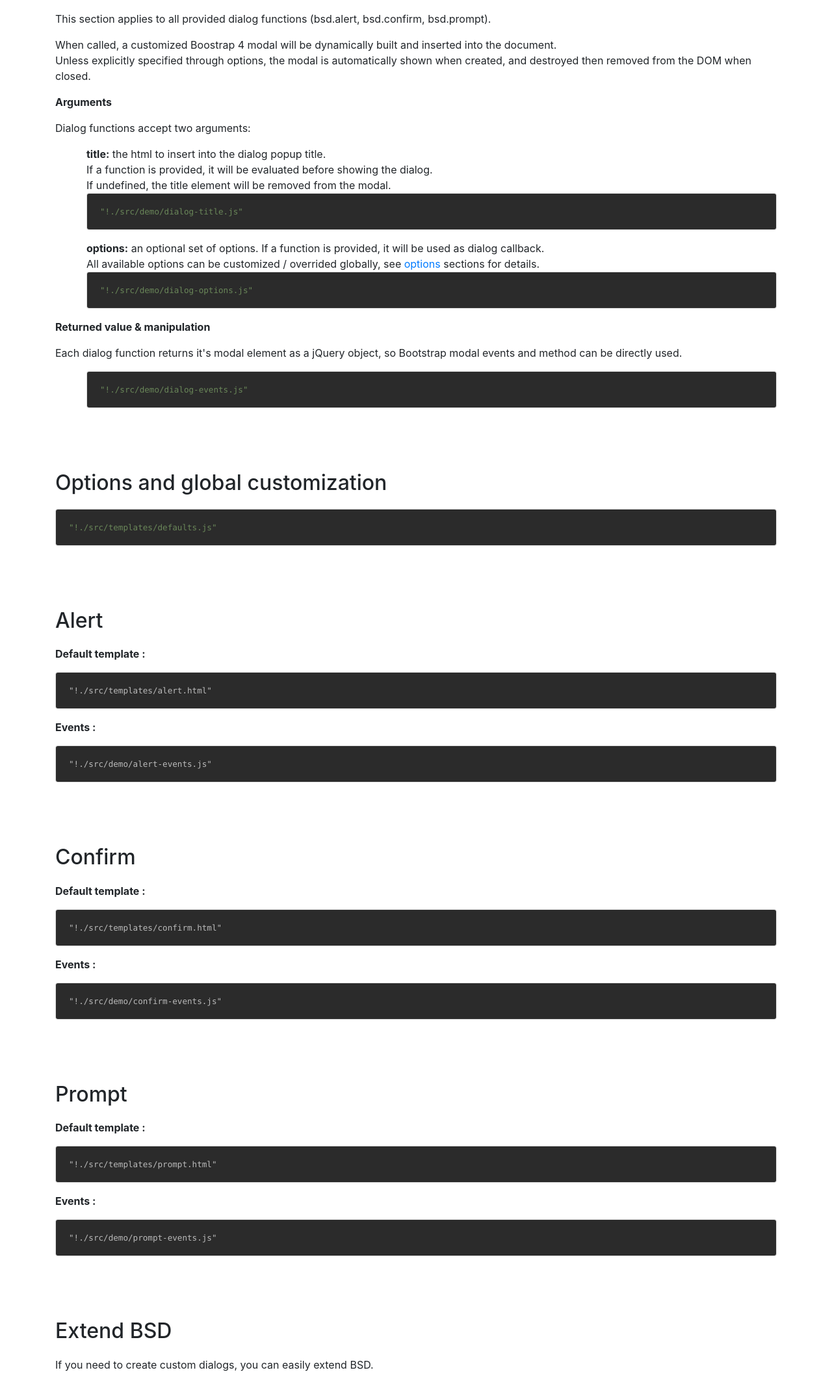
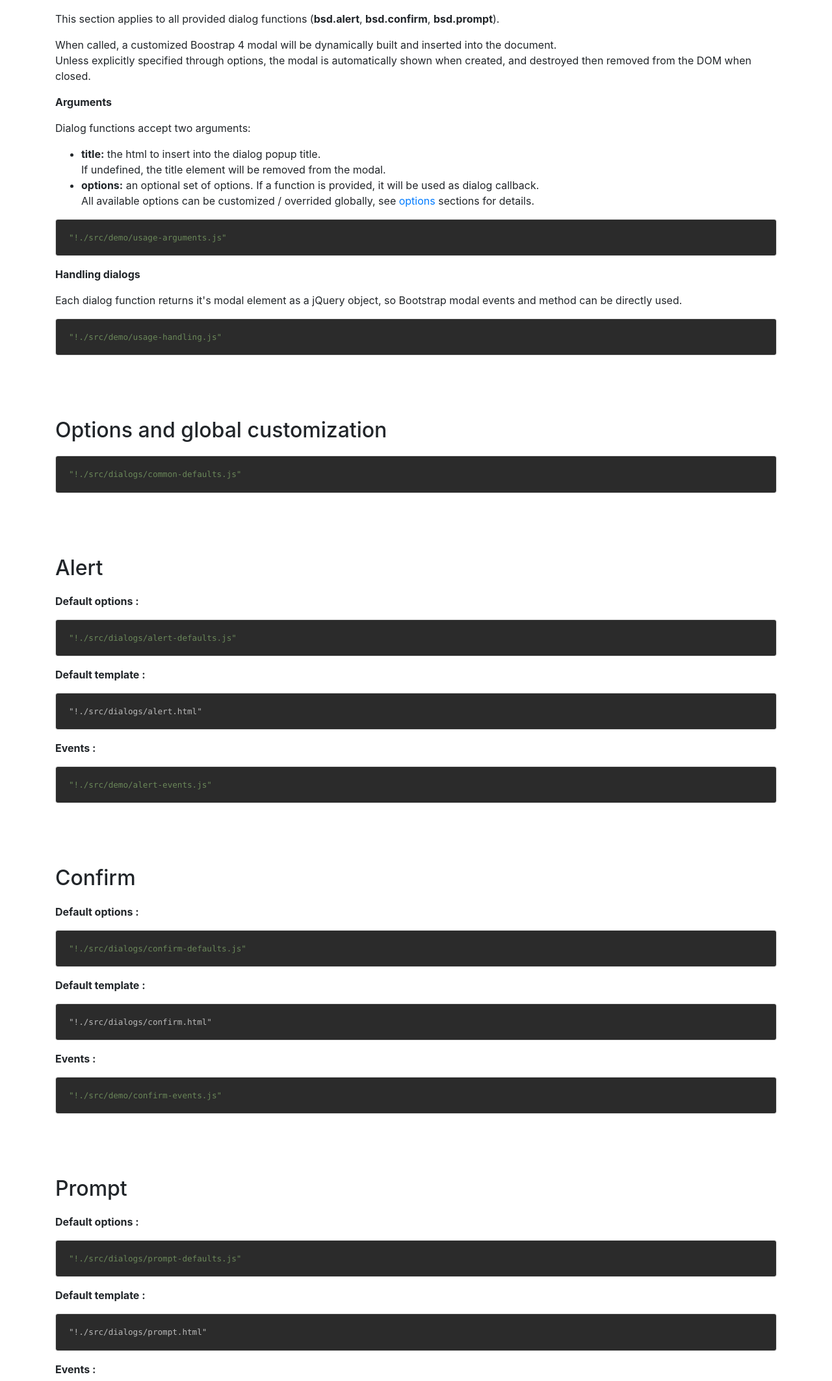
Before and after one commit to bgaze/bootstrap4-dialogs, a website: page src/demo.html in a window 1280 px wide. Shown: the part 390-2515 px from the top of the page at 65% size. Drawn offline with nearby package versions, Linux system fonts and the light colour scheme.

Commit message:
Reorganized project files

```diff
--- a/src/bootstrap4-dialogs.js
+++ b/src/bootstrap4-dialogs.js
@@ -6,15 +6,7 @@
     window.bsd = new function () {
         var self = this;
 
-        /*
-         * DEFAULTS COMMON SETTINGS.
-         */
-
-        "./src/templates/defaults.js"
-
-        /*
-         * DIALOG CREATOR
-         */
+        this.defaults = {};
 
         this.dialog = function (type, options, customize) {
             // Configure.
@@ -77,113 +69,36 @@
             return $dialog;
         };
 
-        /*
-         * ALERT
-         */
+    };
 
-        this.alert = function (title, options) {
-            return this.dialog("alert", options, function ($dialog, settings) {
-                // Manage dialog title.
-                if (!title) {
-                    $('.bsd-message', $dialog).remove();
-                } else {
-                    $('.bsd-message', $dialog).html(title);
-                }
+    /*
+     * DEFAULTS COMMON SETTINGS.
+     */
 
-                // Customize close button.
-                $('.bsd-close', $dialog).addClass(settings.closeClass).text(settings.closeText);
 
-                // Manage dialog events.
-                if (typeof settings.callback === 'function') {
-                    $dialog.on('click.dismiss.bs.modal keydown.dismiss.bs.modal', settings.callback);
-                }
-            });
-        };
+    "./src/dialogs/common-defaults.js"
 
-        /*
-         * CONFIRM
-         */
+    /*
+     * ALERT
+     */
 
-        this.confirm = function (title, options) {
-            return this.dialog("confirm", options, function ($dialog, settings) {
-                // Manage dialog title.
-                if (!title) {
-                    $('.bsd-message', $dialog).remove();
-                } else {
-                    $('.bsd-message', $dialog).html(title);
-                }
+    "./src/dialogs/alert-defaults.js"
 
-                // Customize buttons.
-                $('.bsd-cancel', $dialog).addClass(settings.cancelClass).text(settings.cancelText);
-                $('.bsd-confirm', $dialog).addClass(settings.confirmClass).text(settings.confirmText);
+    "./src/dialogs/alert-function.js"
 
-                // Manage dialog events.
-                if (typeof settings.callback === 'function') {
-                    // Close on Escape key.
-                    $dialog.on('keydown.dismiss.bs.modal', function (e) {
-                        settings.callback(false, e);
-                    });
+    /*
+     * CONFIRM
+     */
 
-                    // Close on click.
-                    $dialog.on('click.dismiss.bs.modal', function (e) {
-                        if (!$(e.target).is('.bsd-confirm')) {
-                            settings.callback(false, e);
-                        }
-                    });
+    "./src/dialogs/confirm-defaults.js"
 
-                    // Confirm button click.
-                    $('.bsd-confirm', $dialog).click(function (e) {
-                        if (settings.callback(true, e) !== false) {
-                            $dialog.modal('hide');
-                        }
-                    });
-                }
-            });
-        };
+    "./src/dialogs/confirm-function.js"
 
-        /*
-         * PROMPT
-         */
+    /*
+     * PROMPT
+     */
 
-        this.prompt = function (title, options) {
-            return this.dialog("prompt", options, function ($dialog, settings) {
-                // Manage dialog title.
-                if (!title) {
-                    $('.bsd-message', $dialog).remove();
-                } else {
-                    $('.bsd-message', $dialog).html(title);
-                }
+    "./src/dialogs/prompt-defaults.js"
 
-                // Append prompt field based on config.
-                var input = (typeof settings.field === 'function') ? settings.field(settings.multiline) : settings.field;
-                $('.bsd-field-wrapper', $dialog).append(input);
-
-                // Customize buttons.
-                $('.bsd-cancel', $dialog).addClass(settings.cancelClass).text(settings.cancelText);
-                $('.bsd-confirm', $dialog).addClass(settings.confirmClass).text(settings.confirmText);
-
-                // Manage dialog events.
-                if (typeof settings.callback === 'function') {
-                    // Close on Escape key.
-                    $dialog.on('keydown.dismiss.bs.modal', function (e) {
-                        settings.callback(null, e);
-                    });
-
-                    // Close on click.
-                    $dialog.on('click.dismiss.bs.modal', function (e) {
-                        if (!$(e.target).is('.bsd-confirm')) {
-                            settings.callback(null, e);
-                        }
-                    });
-
-                    // Confirm button click.
-                    $('.bsd-confirm', $dialog).click(function (e) {
-                        if (settings.callback($('bsd-field', $dialog).val(), e) !== false) {
-                            $dialog.modal('hide');
-                        }
-                    });
-                }
-            });
-        };
-    };
+    "./src/dialogs/prompt-function.js"
 }(jQuery));
--- a/src/demo.html
+++ b/src/demo.html
@@ -111,7 +111,7 @@
                         <h2>Usage</h2>
 
                         <p>
-                            This section applies to all provided dialog functions (bsd.alert, bsd.confirm, bsd.prompt).
+                            This section applies to all provided dialog functions (<b>bsd.alert</b>, <b>bsd.confirm</b>, <b>bsd.prompt</b>).
                         </p>
 
                         <p>
@@ -128,33 +128,28 @@
                             Dialog functions accept two arguments:
                         </p>
 
-                        <ul class="list-unstyled pl-sm-5">
+                        <ul>
                             <li>
                                 <b>title:</b> the html to insert into the dialog popup title.<br/>
-                                If a function is provided, it will be evaluated before showing the dialog.<br/>
                                 If undefined, the title element will be removed from the modal.
-                                <pre class="card"><code class="javascript">"!./src/demo/dialog-title.js"</code></pre>
                             </li>
                             <li>
                                 <b>options:</b> an optional set of options. If a function is provided, it will be used as dialog callback.<br/>
                                 All available options can be customized / overrided globally, see <a href="#options">options</a> sections for details.
-                                <pre class="card"><code class="javascript">"!./src/demo/dialog-options.js"</code></pre>
                             </li>
                         </ul>
 
+                        <pre class="card"><code class="javascript">"!./src/demo/usage-arguments.js"</code></pre>
+
                         <p>
-                            <strong>Returned value & manipulation</strong>
+                            <strong>Handling dialogs</strong>
                         </p>
 
                         <p>
                             Each dialog function returns it's modal element as a jQuery object, so Bootstrap modal events and method can be directly used.
                         </p>
 
-                        <ul class="list-unstyled pl-sm-5">
-                            <li>
-                                <pre class="card"><code class="javascript">"!./src/demo/dialog-events.js"</code></pre>
-                            </li>
-                        </ul>
+                        <pre class="card"><code class="javascript">"!./src/demo/usage-handling.js"</code></pre>
                     </div>
                 </div>
             </section>
@@ -163,7 +158,7 @@
                 <div class="row">
                     <div class="col">
                         <h2>Options and global customization</h2>
-                        <pre class="card"><code class="javascript">"!./src/templates/defaults.js"</code></pre>
+                        <pre class="card"><code class="javascript">"!./src/dialogs/common-defaults.js"</code></pre>
                     </div>
                 </div>
             </section>
@@ -174,9 +169,14 @@
                         <h2>Alert</h2>
 
                         <p>
+                            <strong>Default options :</strong>
+                        </p>
+                        <pre class="card"><code class="javascript">"!./src/dialogs/alert-defaults.js"</code></pre>
+
+                        <p>
                             <strong>Default template :</strong>
                         </p>
-                        <pre class="card"><code class="html">"!./src/templates/alert.html"</code></pre>
+                        <pre class="card"><code class="html">"!./src/dialogs/alert.html"</code></pre>
 
                         <p>
                             <strong>Events :</strong>
@@ -184,7 +184,7 @@
                         <p>
 
                         </p>
-                        <pre class="card"><code class="html">"!./src/demo/alert-events.js"</code></pre>
+                        <pre class="card"><code class="javascript">"!./src/demo/alert-events.js"</code></pre>
                     </div>
                 </div>
             </section>
@@ -195,14 +195,19 @@
                         <h2>Confirm</h2>
 
                         <p>
+                            <strong>Default options :</strong>
+                        </p>
+                        <pre class="card"><code class="javascript">"!./src/dialogs/confirm-defaults.js"</code></pre>
+
+                        <p>
                             <strong>Default template :</strong>
                         </p>
-                        <pre class="card"><code class="html">"!./src/templates/confirm.html"</code></pre>
+                        <pre class="card"><code class="html">"!./src/dialogs/confirm.html"</code></pre>
 
                         <p>
                             <strong>Events :</strong>
                         </p>
-                        <pre class="card"><code class="html">"!./src/demo/confirm-events.js"</code></pre>
+                        <pre class="card"><code class="javascript">"!./src/demo/confirm-events.js"</code></pre>
                     </div>
                 </div>
             </section>
@@ -213,14 +218,19 @@
                         <h2>Prompt</h2>
 
                         <p>
+                            <strong>Default options :</strong>
+                        </p>
+                        <pre class="card"><code class="javascript">"!./src/dialogs/prompt-defaults.js"</code></pre>
+
+                        <p>
                             <strong>Default template :</strong>
                         </p>
-                        <pre class="card"><code class="html">"!./src/templates/prompt.html"</code></pre>
+                        <pre class="card"><code class="html">"!./src/dialogs/prompt.html"</code></pre>
 
                         <p>
                             <strong>Events :</strong>
                         </p>
-                        <pre class="card"><code class="html">"!./src/demo/prompt-events.js"</code></pre>
+                        <pre class="card"><code class="javascript">"!./src/demo/prompt-events.js"</code></pre>
                     </div>
                 </div>
             </section>
@@ -228,7 +238,7 @@
             <section id="extend-bsd">
                 <div class="row">
                     <div class="col">
-                        <h2>Extend BSD</h2>
+                        <h2>Extend: make your own dialogs</h2>
 
                         <p>
                             If you need to create custom dialogs, you can easily extend BSD.
--- a/src/demo/dialog-title.js
+++ /dev/null
@@ -1,6 +0,0 @@
-bsd.alert('A message to display');
-
-bsd.alert(function () {
-    let date = new Date();
-    return '<b>[' + date.toString() + '] A message to display</b>';
-});
```
Also changed, not shown: src/demo/dialog-options.js (deleted, +0 -13 lines), src/demo/usage-arguments.js (added, +24 -0 lines), src/dialogs/alert-defaults.js (added, +13 -0 lines), src/dialogs/alert-function.js (added, +18 -0 lines), src/dialogs/common-defaults.js (added, +27 -0 lines), src/dialogs/confirm-defaults.js (added, +21 -0 lines), src/dialogs/confirm-function.js (added, +36 -0 lines), src/dialogs/prompt-defaults.js (added, +34 -0 lines), src/dialogs/prompt-function.js (added, +40 -0 lines), src/templates/defaults.js (deleted, +0 -109 lines), dist/bootstrap4-dialogs.js, dist/bootstrap4-dialogs.min.js, dist/demo.html, src/demo/usage-handling.js (renamed from src/demo/dialog-events.js), 3 more files.
